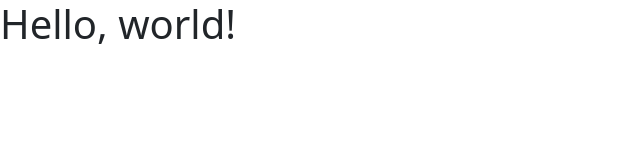
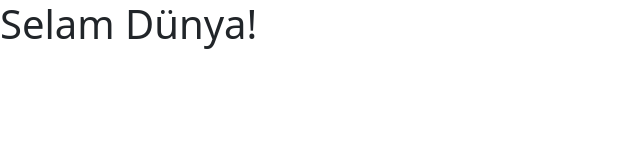
Before and after one commit to Alhbir/website2, a plain HTML site: page index2.html in a window 1280 px wide. Shown: the whole page, without its empty margins (0-640 px from the left). Drawn offline with nearby package versions, Linux system fonts and the light colour scheme.

Commit message:
index2.html Türkçeye çevrildi

```diff
--- a/index2.html
+++ b/index2.html
@@ -8,10 +8,10 @@
     <!-- Bootstrap CSS -->
     <link href="https://cdn.jsdelivr.net/npm/bootstrap@5.0.2/dist/css/bootstrap.min.css" rel="stylesheet" integrity="sha384-EVSTQN3/azprG1Anm3QDgpJLIm9Nao0Yz1ztcQTwFspd3yD65VohhpuuCOmLASjC" crossorigin="anonymous">
 
-    <title>Hello, world!</title>
+    <title>Selam Dünya!</title>
   </head>
   <body>
-    <h1>Hello, world!</h1>
+    <h1>Selam Dünya!</h1>
 
     <!-- Optional JavaScript; choose one of the two! -->
 
```
